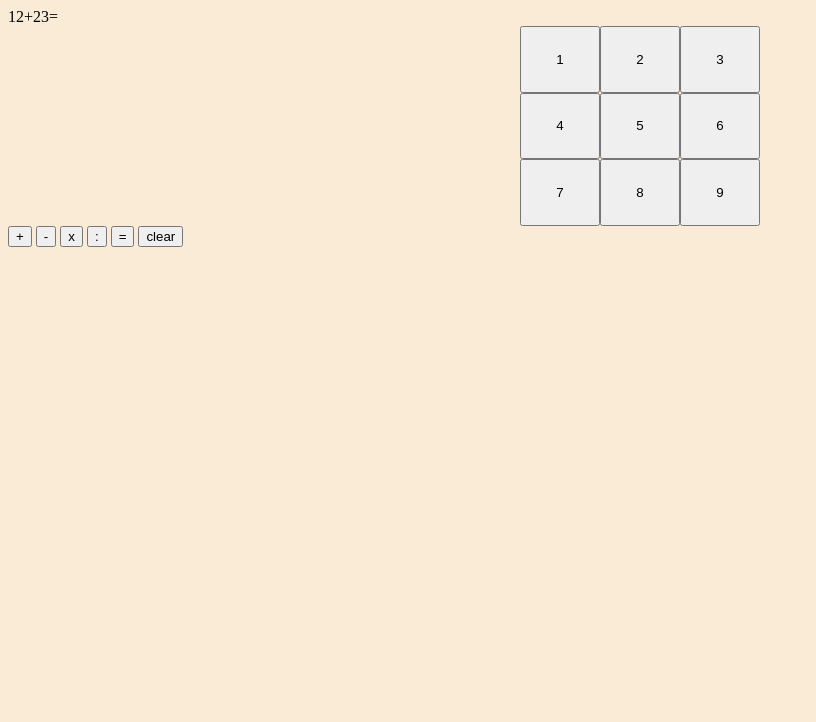
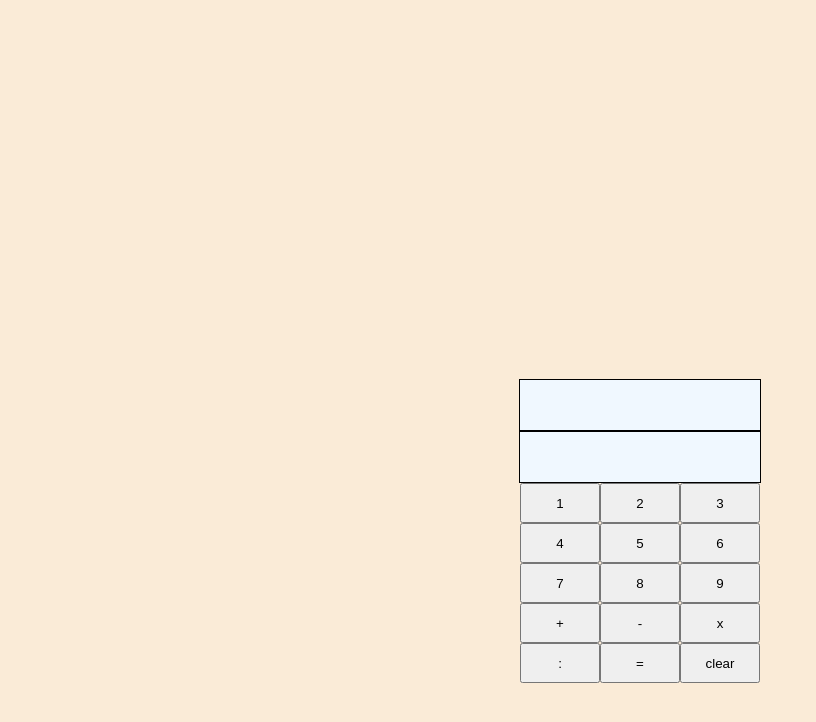
Before and after one commit to khiem4/Calculator, a plain HTML site: page index.html in a window 1280 px wide. Shown: the whole page, without its empty margins (0-816 px from the left). Drawn offline with Linux system fonts and the light colour scheme.

Commit message:
add container and adjust some button

```diff
--- a/index.html
+++ b/index.html
@@ -10,7 +10,9 @@
 </head>
 
 <body>
-    <div id="display">12+23=</div>
+    <div id="container">
+        <div id="display1"></div>
+        <div id="display2"></div>
         <div id="digits">
             <button class="btn" value="1">1</button>
             <button class="btn" value="2">2</button>
@@ -21,19 +23,14 @@
             <button class="btn" value="7">7</button>
             <button class="btn" value="8">8</button>
             <button class="btn" value="9">9</button>
+            <button class="op" value='+'>+</button>
+            <button class="op" value='-'>-</button>
+            <button class="op" value='*'>x</button>
+            <button class="op" value='/'>:</button>
+            <button class="op" value="=">=</button>
+            <button class="clear" value="">clear</button>
         </div>
-    <div id="operator">
-        <button class="add">+</button>
-        <button class="sub">-</button>
-        <button class="mul">x</button>
-        <button class="divine">:</button>
-        <button class="equal">=</button>
-        <button class="clear">clear</button>
     </div>
-
-
-
-
 
 </body>
 
```
Lines whose indentation alone changed are shown as unchanged.
